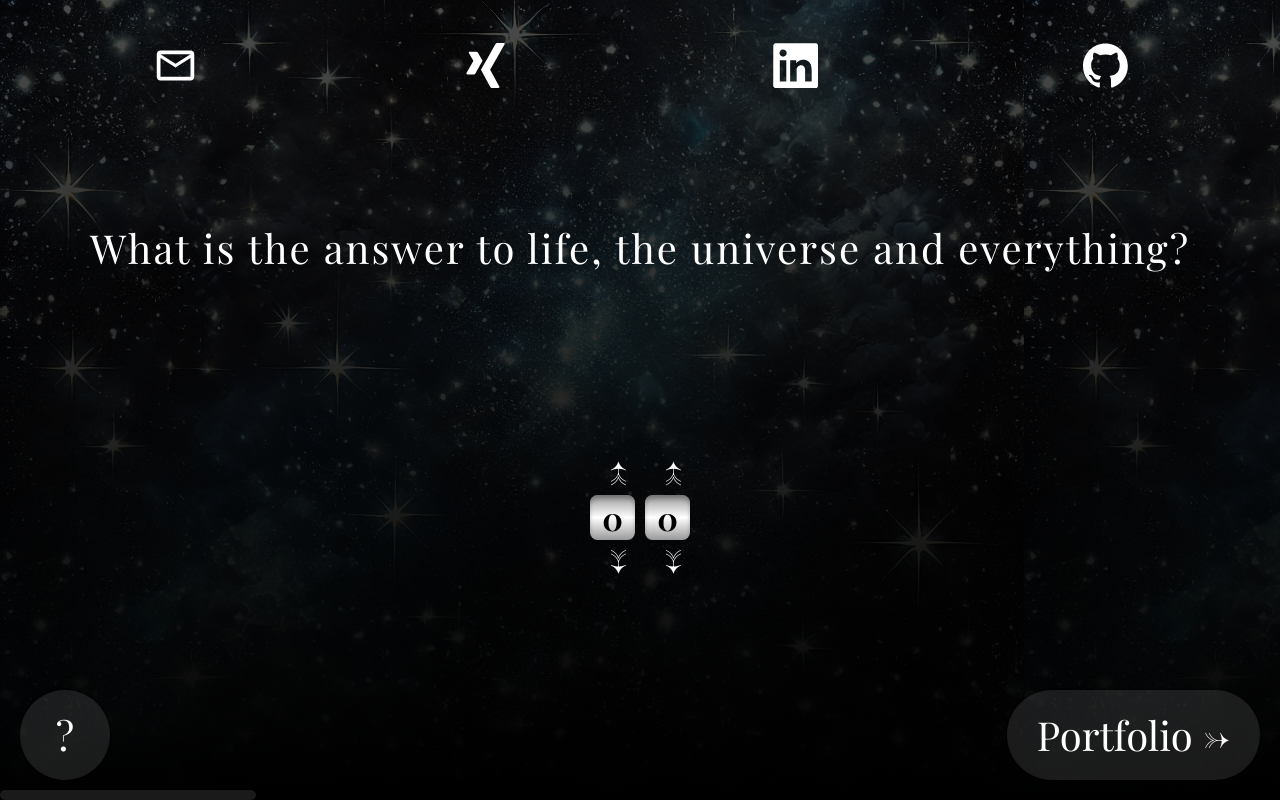
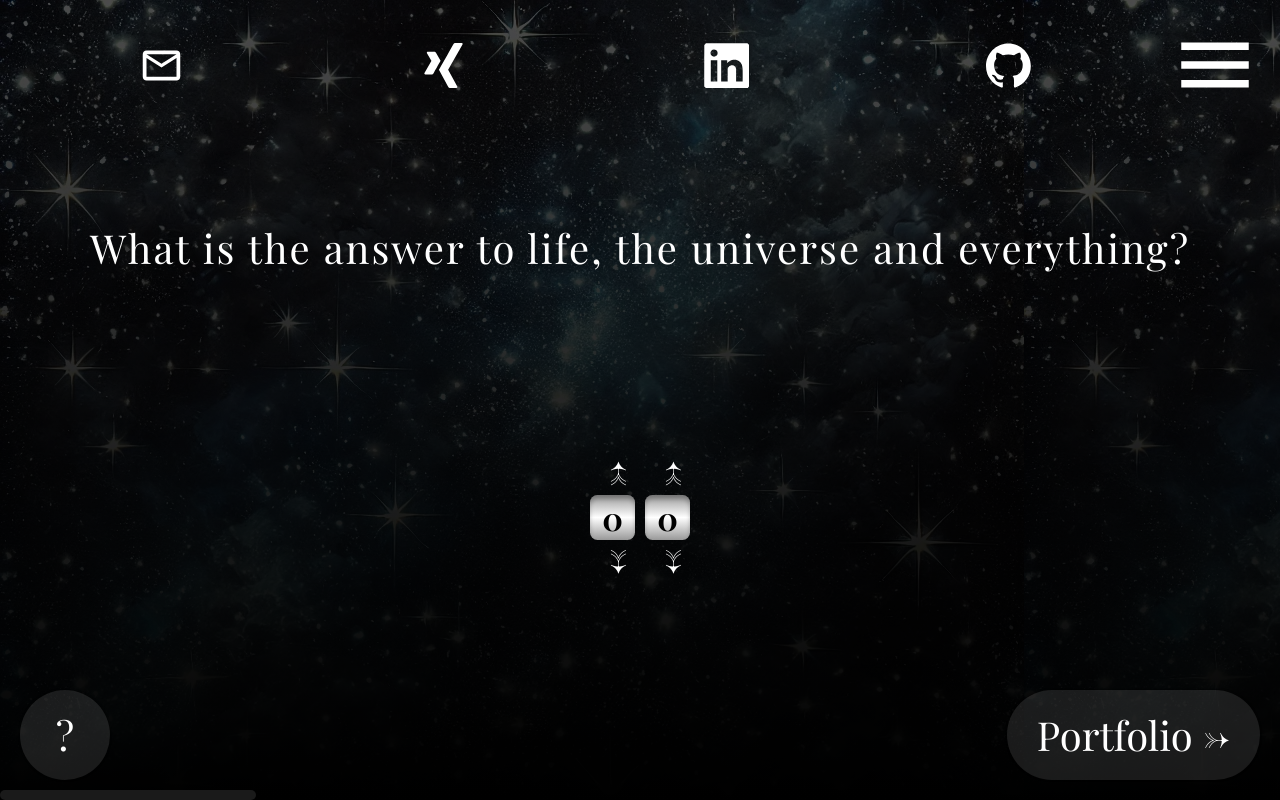
Before and after one commit to freshmozart1/portfolio, a React (Create React App) app: page / in a window 1280 px wide. Built offline with nearby package versions, Linux system fonts and the light colour scheme.

Commit message:
Add responsive menu to Header with toggle functionality

```diff
--- a/src/components/Header/header.scss
+++ b/src/components/Header/header.scss
@@ -3,12 +3,13 @@ div.header {
     flex-direction: row;
     width: 100%;
     height: 85px;
-    padding: 20px;
+    padding: 20px 85px 20px 20px;
     align-items: center;
     justify-content: space-around;
     position: fixed;
     left: 0;
     top: 0;
+    z-index: 2;
 
     >svg {
         flex-grow: 0;
@@ -22,5 +23,68 @@ div.header {
 
     @media screen and (min-width: 1024px) {
         height: 130px;
+        padding: 20px 130px 20px 20px;
+    }
+
+    div.menu {
+        position: fixed;
+        top: 20px;
+        right: 20px;
+        width: 45px;
+        height: 45px;
+        background-color: rgba(0, 0, 0, 0);
+        border-radius: 50%;
+        color: white;
+        transition: all 0.5s ease;
+        overflow-x: hidden;
+        overflow-y: hidden;
+
+        >button {
+            all: unset;
+            position: fixed;
+            top: 20px;
+            right: 20px;
+            height: 45px;
+            width: 45px;
+            text-align: center;
+            overflow: hidden;
+            fill: white;
+            z-index: 1;
+        }
+
+        >ul {
+            width: 0;
+            height: 0;
+            overflow: hidden;
+            display: inline-flex;
+            flex-direction: column;
+            padding: 20px 85px 20px 20px;
+            margin: 0;
+            list-style-type: none;
+            align-items: center;
+            justify-content: space-around;
+            font-size: 20px;
+            line-height: 25px;
+            opacity: 0;
+            transition: all 0.5s ease;
+            z-index: 0;
+        }
+
+        @media screen and (min-width: 1024px) {
+            width: 90px;
+            height: 90px;
+            font-size: 40px;
+            line-height: 50px;
+
+            >button {
+                height: 90px;
+                width: 90px;
+            }
+
+            >ul {
+                font-size: 40px;
+                line-height: 50px;
+            }
+        }
     }
 }
--- a/src/components/Header/header.tsx
+++ b/src/components/Header/header.tsx
@@ -1,13 +1,58 @@
-import React from "react";
+import React, { useState } from "react";
+import { navigate, findNavigationPath } from "../Navigation/navigation.tsx";
 import './header.scss';
 
-export default function Header() {
+export default function Header({ currentPage, setCurrentPage }: { currentPage: { columnIndex: number, rowIndex: number }, setCurrentPage: React.Dispatch<React.SetStateAction<{ columnIndex: number, rowIndex: number }>> }) {
+  const [menuOpen, setMenuOpen] = useState(false);
+
   function iconClick(icon: 'mail' | 'linkedin' | 'xing' | 'medium' | 'github') {
     switch (icon) {
       case 'mail': window.open('mailto:mail@ole-koester.de'); break;
       case 'linkedin': window.open('https://www.linkedin.com/in/ole-koester/'); break;
       case 'xing': window.open('https://www.xing.com/profile/Ole_Koester5'); break;
       case 'github': window.open('https://github.com/freshmozart1'); break;
+    }
+  }
+
+  function menuClick(nextPage?: { columnIndex: number, rowIndex: number }) {
+    const menu: HTMLDivElement = document.querySelector('div.menu')!;
+    const menuList: HTMLUListElement = document.querySelector('div.menu>ul')!;
+    function closeMenu() {
+      const menu: HTMLDivElement = document.querySelector('div.menu')!;
+      const menuList: HTMLUListElement = document.querySelector('div.menu>ul')!;
+      menu.style.right = '20px';
+      menu.style.top = '20px';
+      menu.style.width = window.innerWidth > 1024 ? '90px' : '45px';
+      menu.style.height = window.innerWidth > 1024 ? '90px' : '45px';
+      menu.style.backgroundColor = 'rgba(0, 0, 0, 0)';
+      menu.style.borderRadius = '50%';
+      menuList.style.width = '0';
+      menuList.style.height = '0';
+      menuList.style.opacity = '0';
+      menuList.style.overflow = 'hidden';
+      setMenuOpen(false);
+    }
+    if (nextPage) {
+      const path = findNavigationPath(currentPage, nextPage);
+      if (path) {
+        closeMenu();
+        navigate(path, setCurrentPage);
+      }
+      return;
+    }
+    if (menuOpen) closeMenu();
+    else {
+      menu.style.right = '0';
+      menu.style.top = '0';
+      menu.style.width = '100%';
+      menu.style.height = '100%';
+      menu.style.backgroundColor = 'rgba(0, 0, 0, 0.9)';
+      menu.style.borderRadius = '0';
+      menuList.style.width = '100%';
+      menuList.style.height = '100%';
+      menuList.style.opacity = '1';
+      menuList.style.overflow = 'auto';
+      setMenuOpen(true);
     }
   }
 
@@ -42,6 +87,37 @@ export default function Header() {
       <svg onClick={e => iconClick('github')} viewBox='0 0 98 96' xmlns="http://www.w3.org/2000/svg">
         <path fillRule="evenodd" clipRule="evenodd" d="M48.854 0C21.839 0 0 22 0 49.217c0 21.756 13.993 40.172 33.405 46.69 2.427.49 3.316-1.059 3.316-2.362 0-1.141-.08-5.052-.08-9.127-13.59 2.934-16.42-5.867-16.42-5.867-2.184-5.704-5.42-7.17-5.42-7.17-4.448-3.015.324-3.015.324-3.015 4.934.326 7.523 5.052 7.523 5.052 4.367 7.496 11.404 5.378 14.235 4.074.404-3.178 1.699-5.378 3.074-6.6-10.839-1.141-22.243-5.378-22.243-24.283 0-5.378 1.94-9.778 5.014-13.2-.485-1.222-2.184-6.275.486-13.038 0 0 4.125-1.304 13.426 5.052a46.97 46.97 0 0 1 12.214-1.63c4.125 0 8.33.571 12.213 1.63 9.302-6.356 13.427-5.052 13.427-5.052 2.67 6.763.97 11.816.485 13.038 3.155 3.422 5.015 7.822 5.015 13.2 0 18.905-11.404 23.06-22.324 24.283 1.78 1.548 3.316 4.481 3.316 9.126 0 6.6-.08 11.897-.08 13.526 0 1.304.89 2.853 3.316 2.364 19.412-6.52 33.405-24.935 33.405-46.691C97.707 22 75.788 0 48.854 0z" />
       </svg>
+      <div className='menu'>
+        <button onClick={e => menuClick()}>
+          <svg xmlns="http://www.w3.org/2000/svg" viewBox="0 -960 960 960">
+            <path d="M120-240v-80h720v80H120Zm0-200v-80h720v80H120Zm0-200v-80h720v80H120Z" />
+          </svg>
+        </button>
+        <ul>
+          <li onClick={e => menuClick({ columnIndex: 2, rowIndex: 0 })}>Me</li>
+          <li onClick={e => menuClick({ columnIndex: 2, rowIndex: 1 })}>2000 - 2018</li>
+          <li onClick={e => menuClick({ columnIndex: 3, rowIndex: 1 })}>2019 - 2024</li>
+          <li onClick={e => menuClick({ columnIndex: 3, rowIndex: 0 })}>Skills</li>
+          <li onClick={e => menuClick({ columnIndex: 4, rowIndex: 0 })}>Talk With Everyone</li>
+          <li onClick={e => menuClick({ columnIndex: 4, rowIndex: 1 })}>Overview</li>
+          <li onClick={e => menuClick({ columnIndex: 5, rowIndex: 1 })}>Purpose</li>
+          <li onClick={e => menuClick({ columnIndex: 6, rowIndex: 1 })}>Objective</li>
+          <li onClick={e => menuClick({ columnIndex: 7, rowIndex: 1 })}>My Role</li>
+          <li onClick={e => menuClick({ columnIndex: 8, rowIndex: 1 })}>Tech Stack</li>
+          <li onClick={e => menuClick({ columnIndex: 9, rowIndex: 1 })}>Backend</li>
+          <li onClick={e => menuClick({ columnIndex: 10, rowIndex: 1 })}>Google Firebase Authentication</li>
+          <li onClick={e => menuClick({ columnIndex: 11, rowIndex: 1 })}>Google Firestore</li>
+          <li onClick={e => menuClick({ columnIndex: 12, rowIndex: 1 })}>Building the Interface</li>
+          <li onClick={e => menuClick({ columnIndex: 13, rowIndex: 1 })}>The Chat</li>
+          <li onClick={e => menuClick({ columnIndex: 14, rowIndex: 1 })}>react-native-maps</li>
+          <li onClick={e => menuClick({ columnIndex: 15, rowIndex: 1 })}>Testing & Debuging</li>
+          <li onClick={e => menuClick({ columnIndex: 16, rowIndex: 1 })}>Duration, what I learned and next steps</li>
+          <li onClick={e => menuClick({ columnIndex: 17, rowIndex: 1 })}>Conclusion</li>
+          <li onClick={e => menuClick({ columnIndex: 5, rowIndex: 0 })}>myFlix</li>
+          <li onClick={e => menuClick({ columnIndex: 6, rowIndex: 0 })}>Pokédex</li>
+          <li onClick={e => menuClick({ columnIndex: 7, rowIndex: 0 })}>Imprint</li>
+        </ul>
+      </div>
     </div>
   );
 }
```
